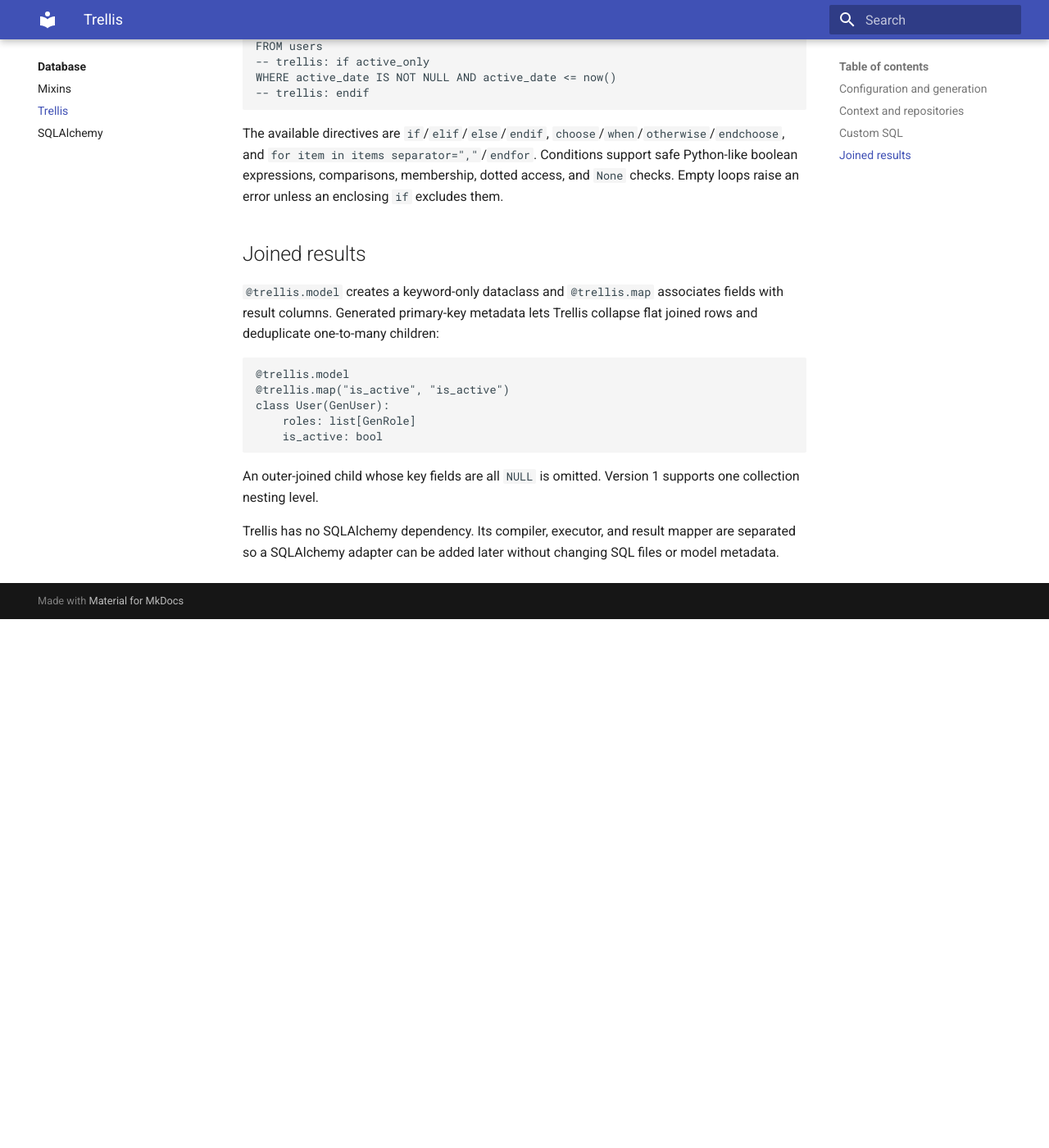
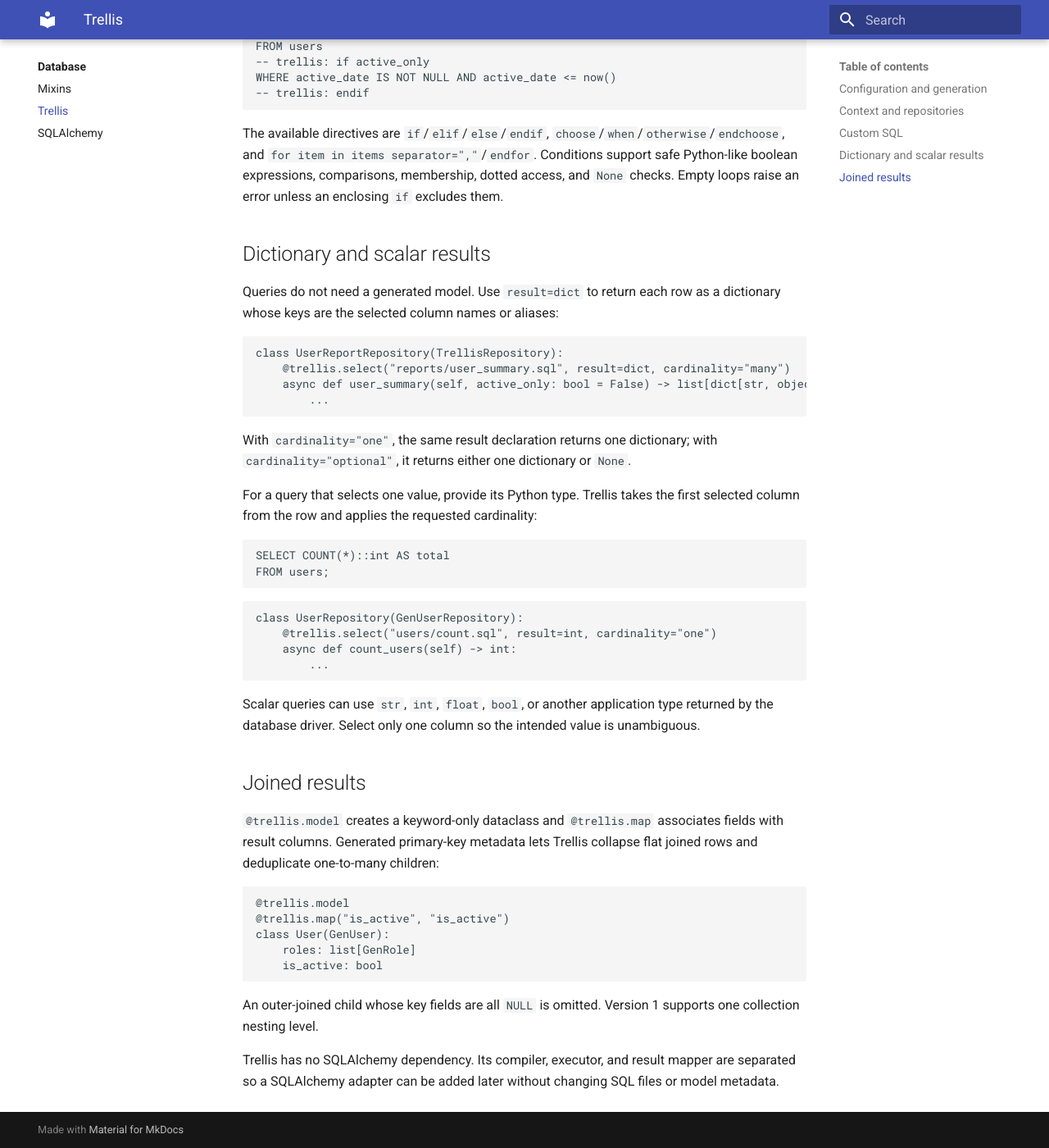
Before and after one commit to ORNL/pygarden, an MkDocs documentation site: the page built from docs/database/trellis.md, in a window 1280 px wide and 1400 px high, scrolled down 1886 px. Shown: the whole window at 82% size. Built offline with MkDocs 1.6.1 and Material for MkDocs 9.7.7, drawn with Linux system fonts in a browser that asks for light colours; before the commit the page ends 2641 px from its top, so only the background shows below that.

Commit message:
Document dict and scalar Trellis results

````diff
--- a/docs/database/trellis.md
+++ b/docs/database/trellis.md
@@ -96,6 +96,40 @@
 boolean expressions, comparisons, membership, dotted access, and `None`
 checks. Empty loops raise an error unless an enclosing `if` excludes them.
 
+## Dictionary and scalar results
+
+Queries do not need a generated model. Use `result=dict` to return each row as
+a dictionary whose keys are the selected column names or aliases:
+
+```python
+class UserReportRepository(TrellisRepository):
+    @trellis.select("reports/user_summary.sql", result=dict, cardinality="many")
+    async def user_summary(self, active_only: bool = False) -> list[dict[str, object]]:
+        ...
+```
+
+With `cardinality="one"`, the same result declaration returns one dictionary;
+with `cardinality="optional"`, it returns either one dictionary or `None`.
+
+For a query that selects one value, provide its Python type. Trellis takes the
+first selected column from the row and applies the requested cardinality:
+
+```sql
+SELECT COUNT(*)::int AS total
+FROM users;
+```
+
+```python
+class UserRepository(GenUserRepository):
+    @trellis.select("users/count.sql", result=int, cardinality="one")
+    async def count_users(self) -> int:
+        ...
+```
+
+Scalar queries can use `str`, `int`, `float`, `bool`, or another application
+type returned by the database driver. Select only one column so the intended
+value is unambiguous.
+
 ## Joined results
 
 `@trellis.model` creates a keyword-only dataclass and `@trellis.map` associates
````
Also changed, not shown: 2 other files.
